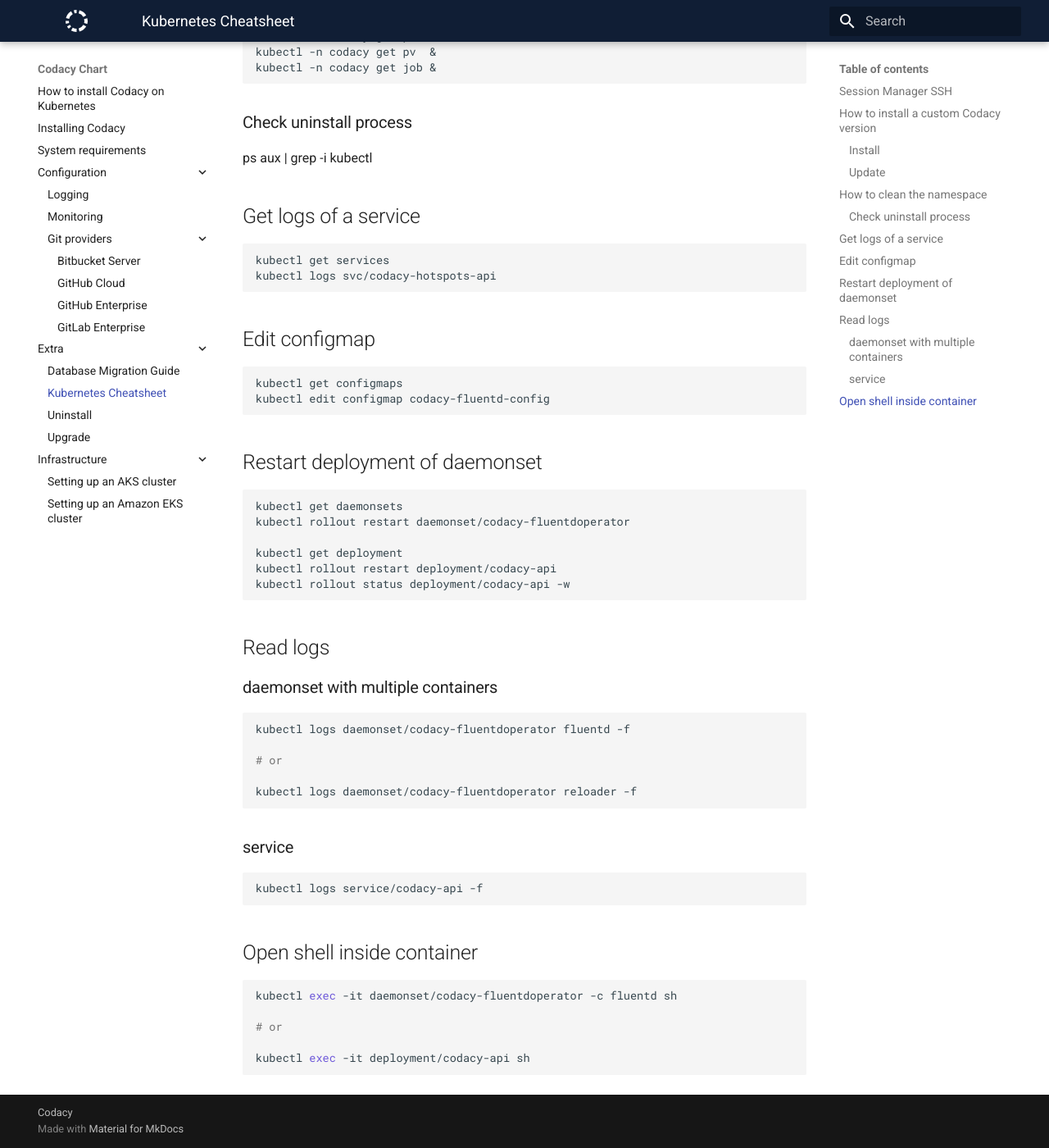
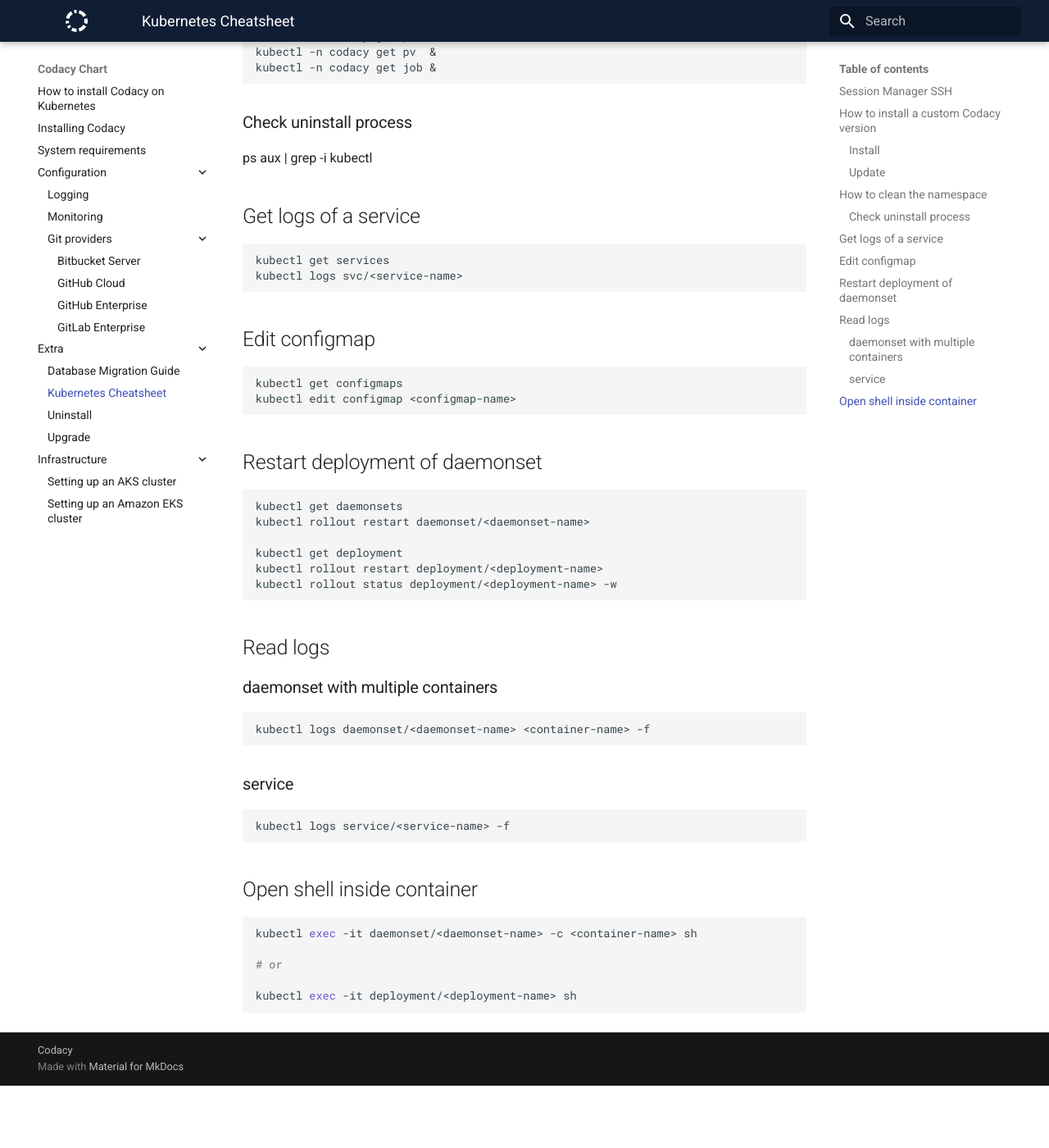
Before and after one commit to codacy/chart, an MkDocs documentation site: the page built from docs/extra/k8s-cheatsheet.md, in a window 1280 px wide and 1400 px high, scrolled down 1007 px. Shown: the whole window at 82% size. Built offline with MkDocs 1.6.1 and Material for MkDocs 9.7.7, drawn with Linux system fonts in a browser that asks for light colours; after the commit the page ends 2331 px from its top, so only the background shows below that.

Commit message:
doc: Use placeholders instead of actual k8s resource names

````diff
--- a/docs/extra/k8s-cheatsheet.md
+++ b/docs/extra/k8s-cheatsheet.md
@@ -52,25 +52,25 @@
 
 ```bash
 kubectl get services
-kubectl logs svc/codacy-hotspots-api
+kubectl logs svc/<service-name>
 ```
 
 ## Edit configmap
 
 ```bash
 kubectl get configmaps
-kubectl edit configmap codacy-fluentd-config
+kubectl edit configmap <configmap-name>
 ```
 
 ## Restart deployment of daemonset
 
 ```bash
 kubectl get daemonsets
-kubectl rollout restart daemonset/codacy-fluentdoperator
+kubectl rollout restart daemonset/<daemonset-name>
 
 kubectl get deployment
-kubectl rollout restart deployment/codacy-api
-kubectl rollout status deployment/codacy-api -w
+kubectl rollout restart deployment/<deployment-name>
+kubectl rollout status deployment/<deployment-name> -w
 ```
 
 ## Read logs
@@ -78,25 +78,21 @@
 ### daemonset with multiple containers
 
 ```bash
-kubectl logs daemonset/codacy-fluentdoperator fluentd -f
-
-# or
-
-kubectl logs daemonset/codacy-fluentdoperator reloader -f
+kubectl logs daemonset/<daemonset-name> <container-name> -f
 ```
 
 ### service
 
 ```bash
-kubectl logs service/codacy-api -f
+kubectl logs service/<service-name> -f
 ```
 
 ## Open shell inside container
 
 ```bash
-kubectl exec -it daemonset/codacy-fluentdoperator -c fluentd sh
+kubectl exec -it daemonset/<daemonset-name> -c <container-name> sh
 
 # or
 
-kubectl exec -it deployment/codacy-api sh
+kubectl exec -it deployment/<deployment-name> sh
 ```
````
